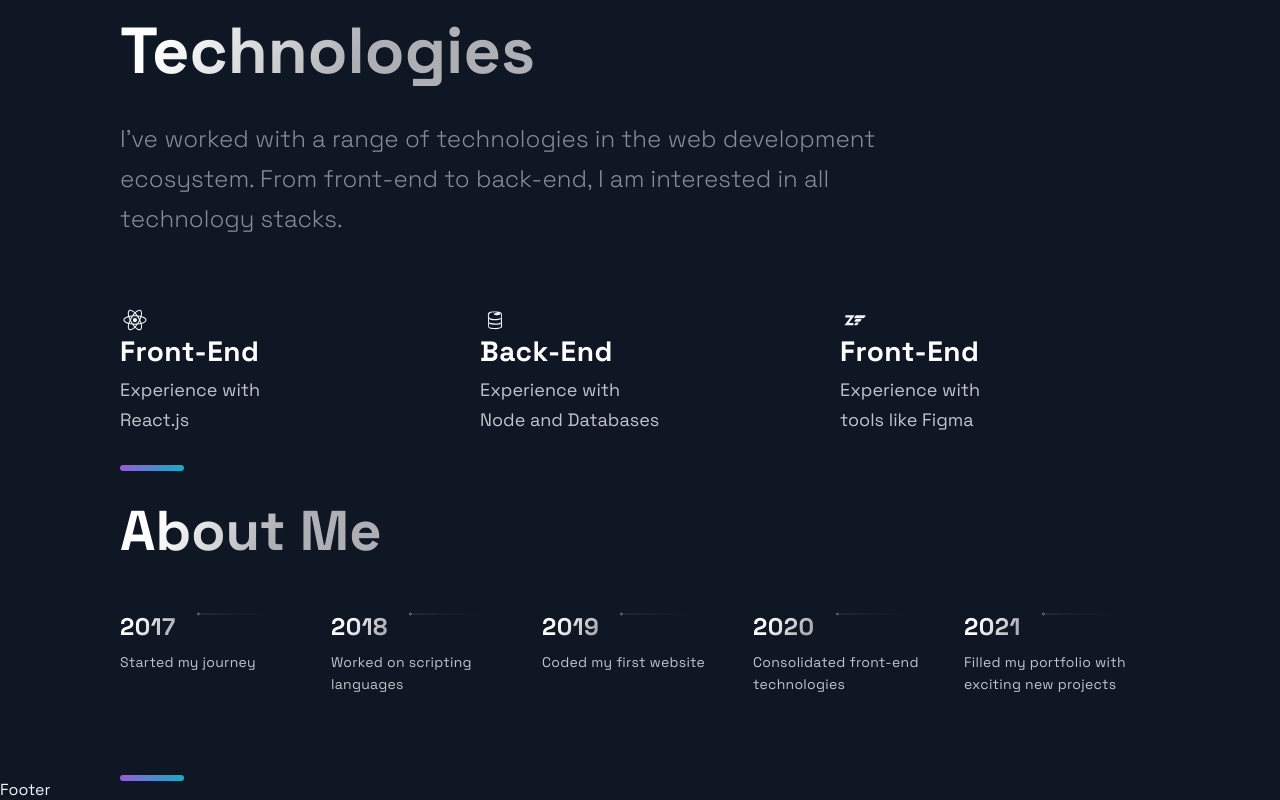
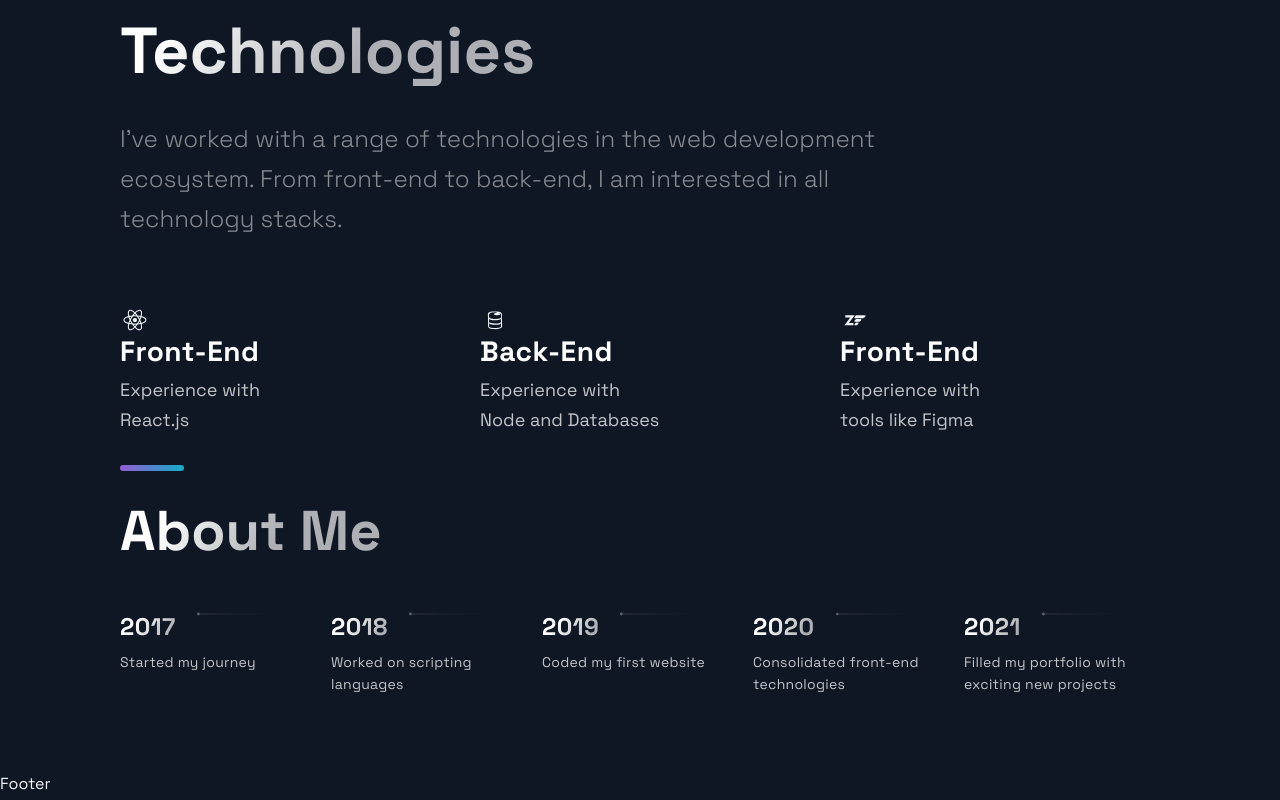
Before and after one commit to shaandre96/Portfolio, a Next.js app in the folder Website/: page / in a window 1280 px wide. Shown: the part 1699-2499 px from the top of the page. Built offline with nearby package versions, Linux system fonts and the light colour scheme.

Commit message:
adjust margins

```diff
--- a/Website/src/components/TimeLine/TimeLine.js
+++ b/Website/src/components/TimeLine/TimeLine.js
@@ -108,7 +108,6 @@ const Timeline = () => {
           </CarouselButton>
         ))}
       </CarouselButtons>
-      <SectionDivider/>
     </Section>
   );
 };
```
